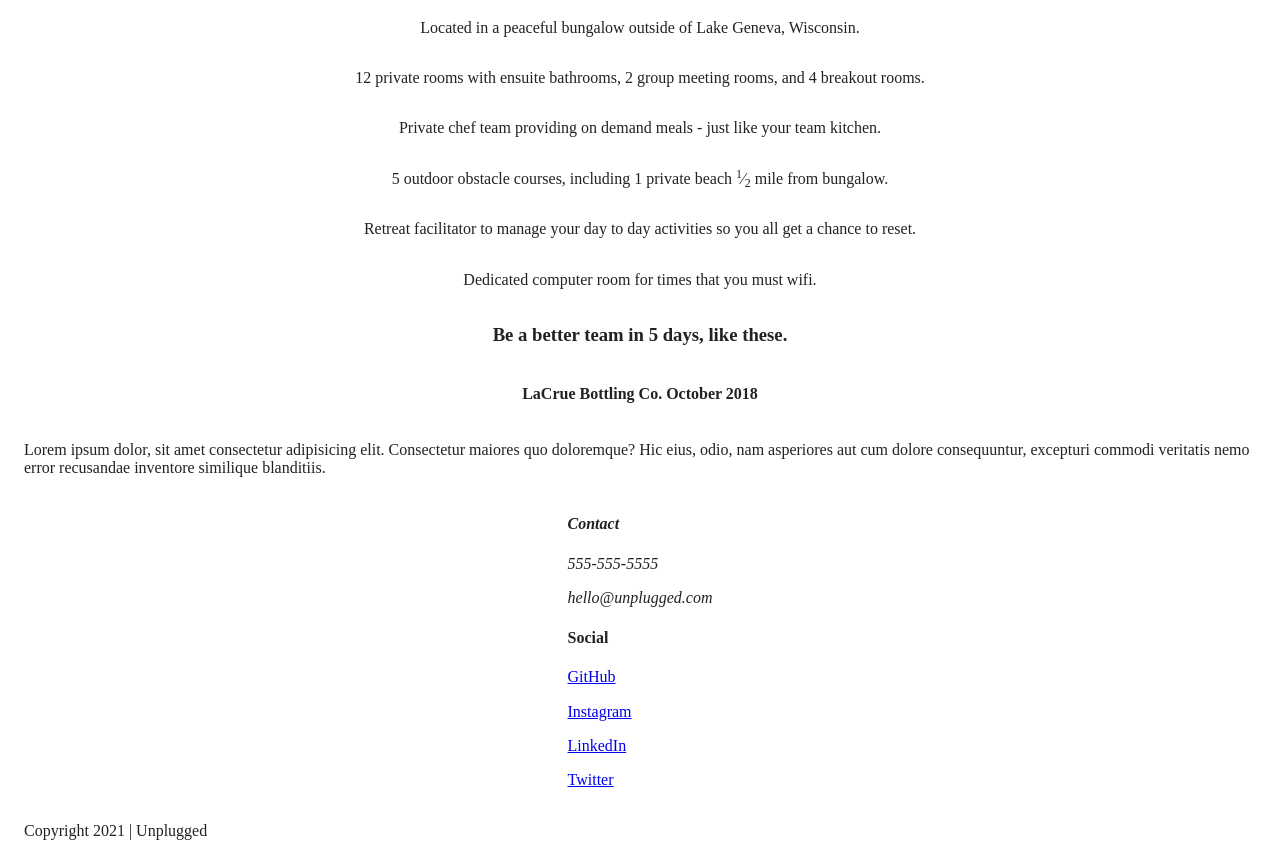
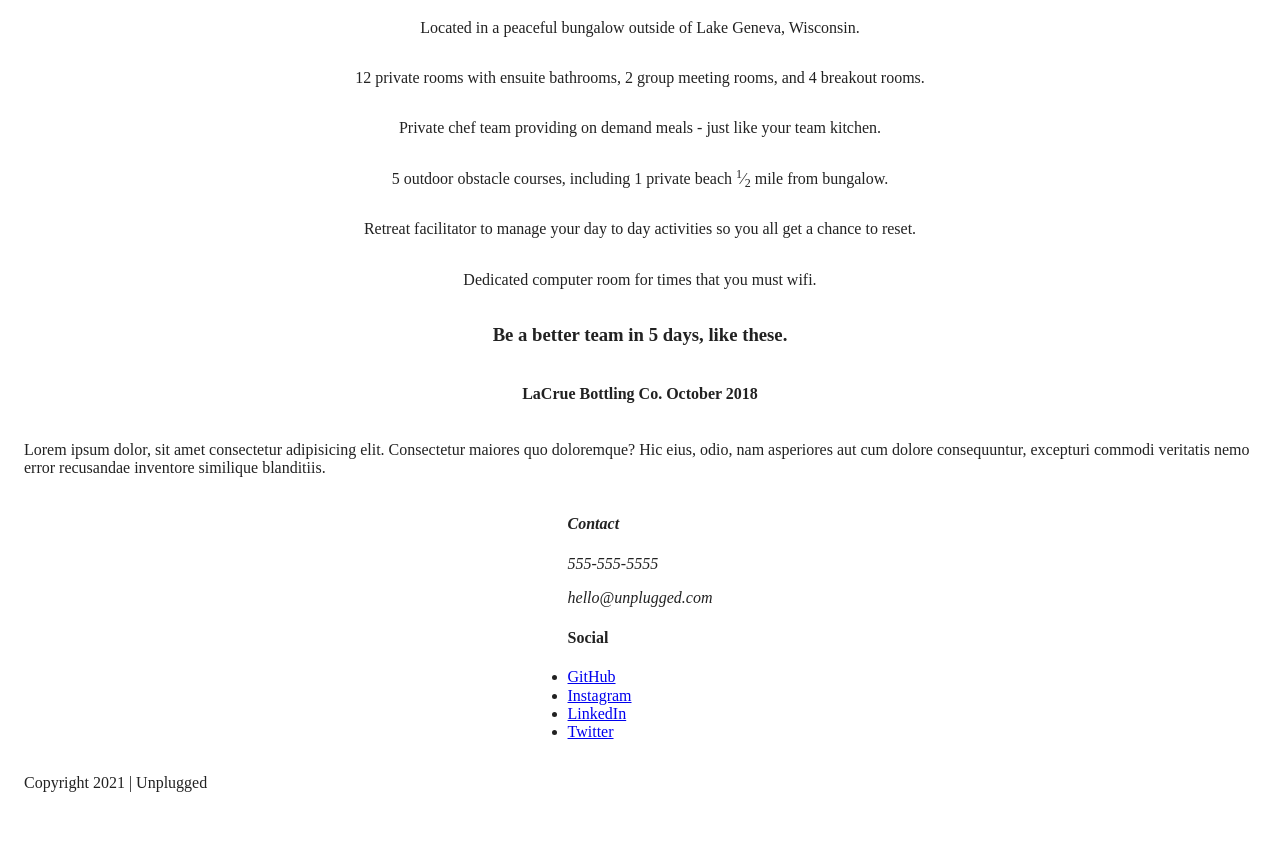
Before and after one commit to drichcodes/unplugged-retreat, a website built with Parcel: page index.html in a window 1280 px wide. Shown: the part 435-1291 px from the top of the page. After the commit the page ends 1243 px from the top, so only its background shows below. Built offline with nearby package versions, Linux system fonts and the light colour scheme.

Commit message:
Changed footer social tags to ul

```diff
--- a/index.html
+++ b/index.html
@@ -120,10 +120,12 @@
         <div class="social">
           <div class="social-icons">
             <h4>Social</h4>
-            <p><a href="https://github.com/drichcodes" target="_blank">GitHub</a></p>
-            <p><a href="https://www.instagram.com/drichcodes/" target="_blank">Instagram</a></p>
-            <p><a href="https://www.linkedin.com/in/drich-confesor-056071210/" target="_blank">LinkedIn</a></p>
-            <p><a href="https://twitter.com/drichcodes" target="_blank">Twitter</a></p>
+            <ul>
+              <li><a href="https://github.com/drichcodes" target="_blank">GitHub</a></li>
+              <li><a href="https://www.instagram.com/drichcodes/" target="_blank">Instagram</a></li>
+              <li><a href="https://www.linkedin.com/in/drich-confesor-056071210/" target="_blank">LinkedIn</a></li>
+              <li><a href="https://twitter.com/drichcodes" target="_blank">Twitter</a></li>
+            </ul>
           </div>
         </div>
       </div>
```
